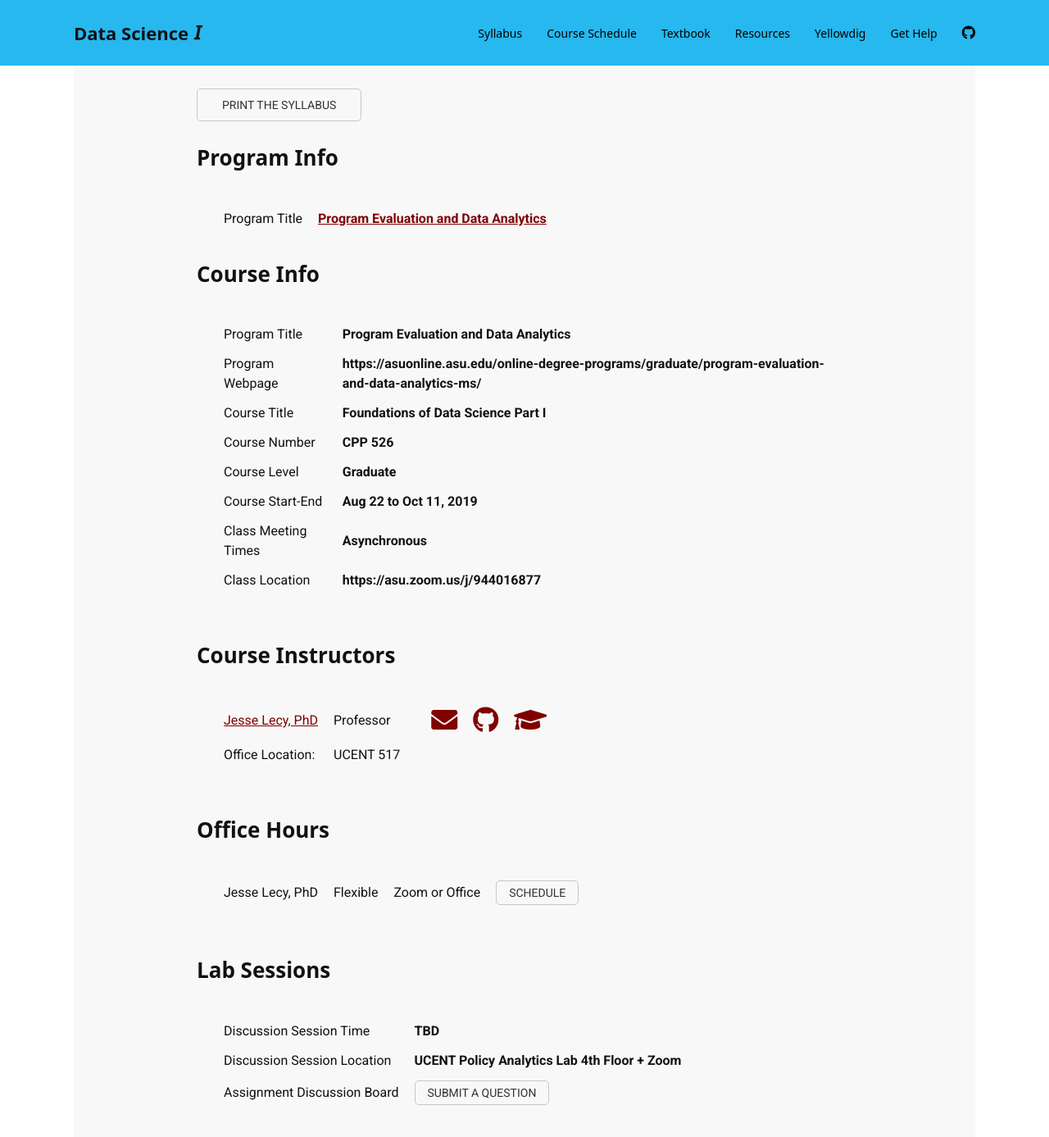
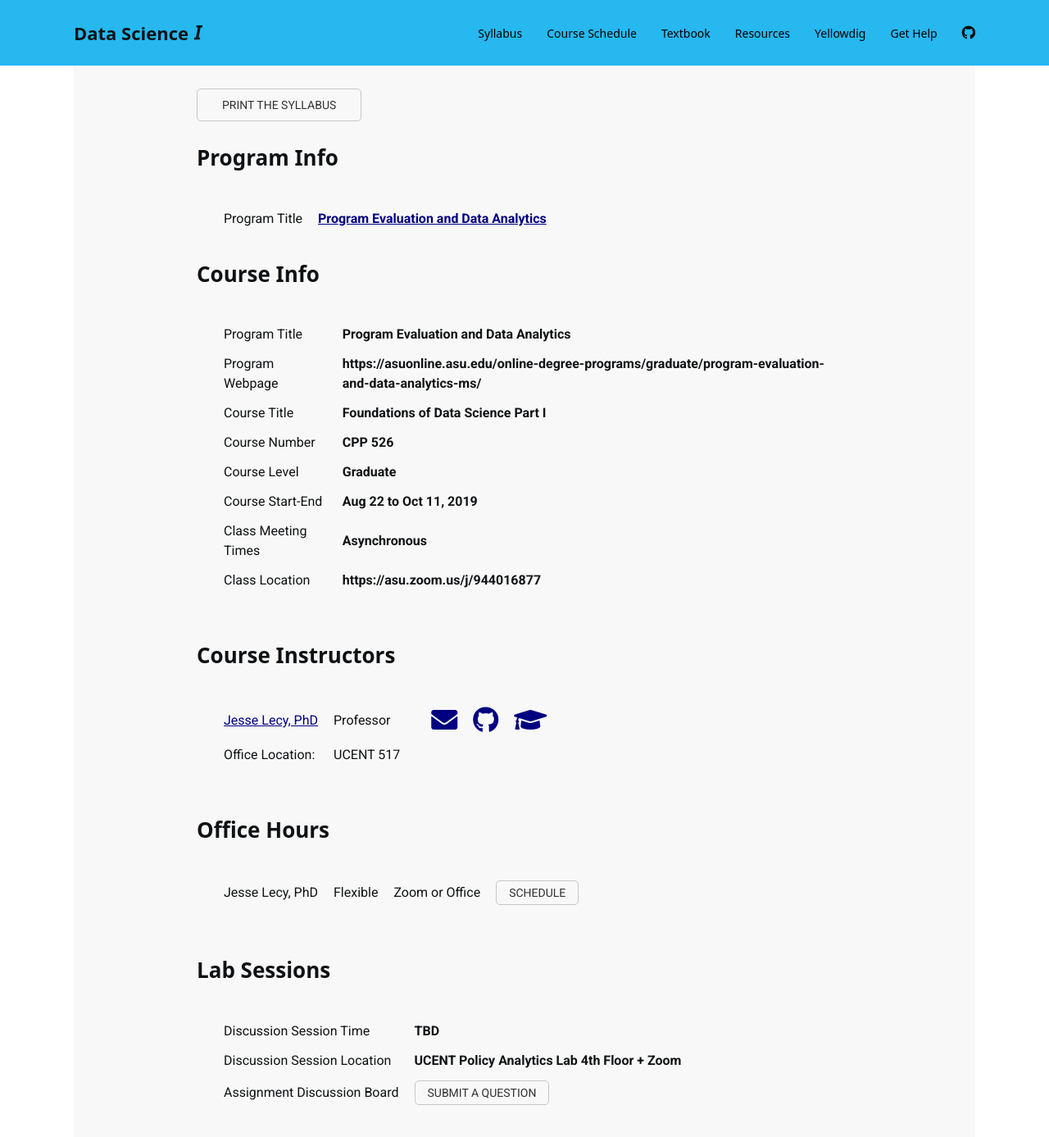
Before and after one commit to DS4PS/cpp-526-fall-2019, a Jekyll site: the page built from index.md, in a window 1280 px wide and 1400 px high, scrolled down 810 px. Shown: the top 1387 px of the window at 82% size. Built offline with Jekyll 4.4.1, drawn with Linux system fonts in a browser that asks for light colours; nearby versions of some CDN libraries; a style sheet for code colours, icons or effects is not loaded.

Commit message:
Update custom.css

```diff
--- a/assets/css/custom.css
+++ b/assets/css/custom.css
@@ -84,7 +84,7 @@ p.i {
 
 
 a{
-    color: maroon;
+    color: navy;
     text-decoration: underline;
 }
 
```
